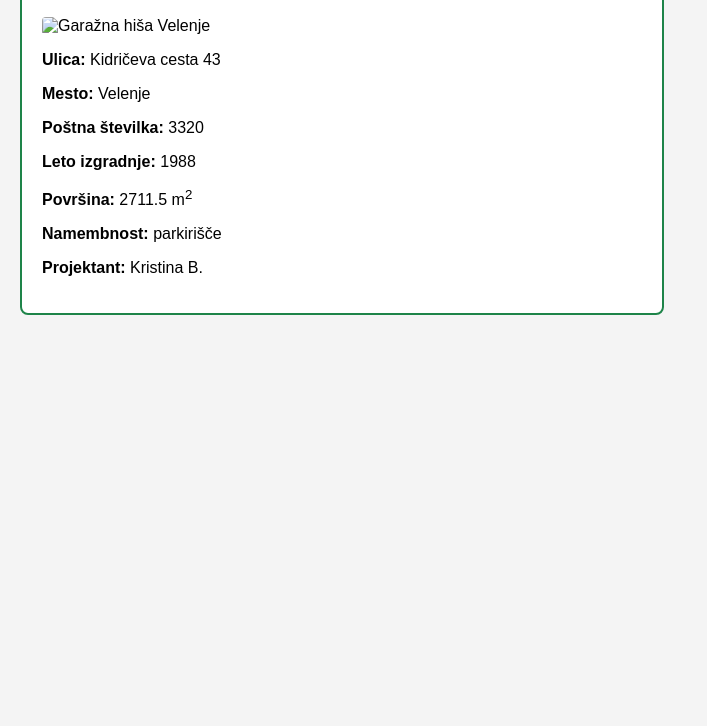
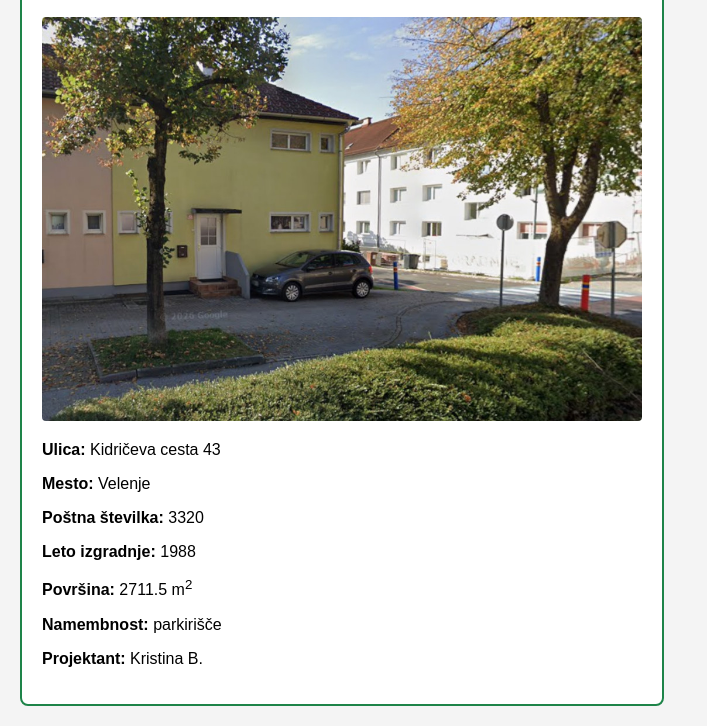
Before and after one commit to kristina2536/naloga3, a plain HTML site: page index.html in a window 1280 px wide. Shown: the part 171-897 px from the top of the page, without its empty margins (0-707 px from the left). Before the commit the page ends 800 px from the top, so only its background shows below. Drawn offline with Linux system fonts and the light colour scheme.

Commit message:
Add files via upload

```diff
--- a/index.html
+++ b/index.html
@@ -11,7 +11,7 @@
 
   <div class="stavba" id="S785">
     <h2>Garažna hiša Velenje</h2>
-    <img src="slika.jpg" alt="Garažna hiša Velenje">
+    <img src="kidričeva cesta 43, Velenje.jpg" alt="Garažna hiša Velenje">
 
     <div class="lokacija">
       <p><strong>Ulica:</strong> Kidričeva cesta 43</p>
```
Also changed, not shown: kidričeva cesta 43, Velenje.jpg (added).
